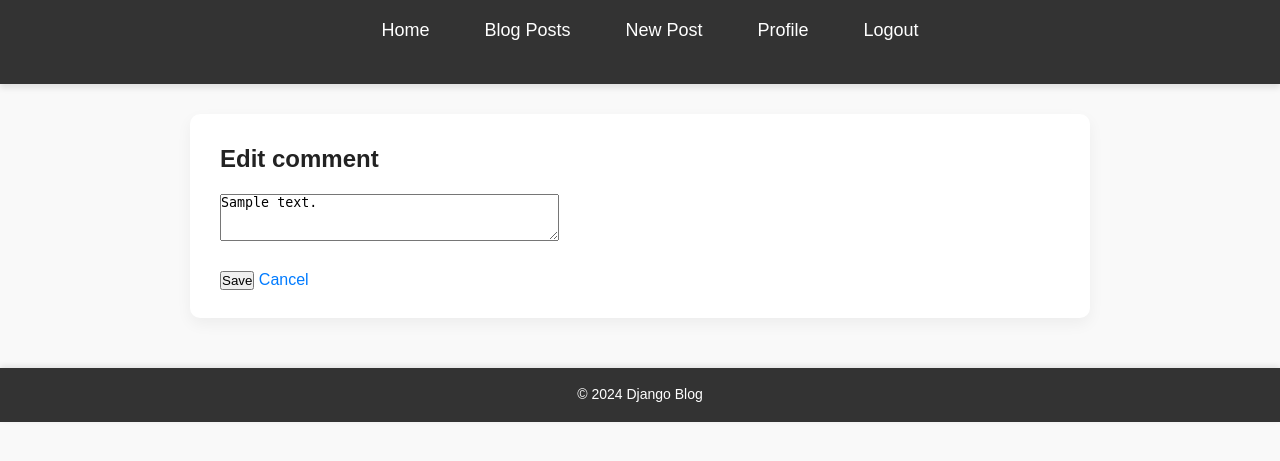
After one commit to Meshack-Mesh/Alx_DjangoLearnLab, a Django app: page /comments/1/edit/ in a window 1280 px wide. The commit adds this page. Shown: the top 461 px of the page. Run offline with Django 5.2, Linux system fonts and the light colour scheme; a user stored in the database is signed in; tables that the repository leaves empty hold one stand-in row (values such as "Sample post").

Commit message:
Adding Comment Functionality to Blog Posts

```diff
--- a/django_blog/blog/forms.py
+++ b/django_blog/blog/forms.py
@@ -1,6 +1,6 @@
 # blog/forms.py
 from django import forms
-from .models import Post
+from .models import Post, Comment
 from django.contrib.auth.forms import UserCreationForm
 from django.contrib.auth.models import User
 from .models import Profile
@@ -40,3 +40,13 @@ class PostForm(forms.ModelForm):
             'title': forms.TextInput(attrs={'placeholder': 'Enter a title', 'class': 'form-control'}),
             'content': forms.Textarea(attrs={'placeholder': 'Write the content here...', 'rows': 10, 'class': 'form-control'}),
         }
+
+class CommentForm(forms.ModelForm):
+    content = forms.CharField(
+        widget=forms.Textarea(attrs={'rows':3, 'placeholder': 'Write your comment...'}),
+        label=''
+    )
+
+    class Meta:
+        model = Comment
+        fields = ['content']
--- a/django_blog/blog/models.py
+++ b/django_blog/blog/models.py
@@ -35,3 +35,21 @@ def create_or_update_user_profile(sender, instance, created, **kwargs):
         Profile.objects.create(user=instance)
     else:
         instance.profile.save()
+class Comment(models.Model):
+    post = models.ForeignKey(Post, on_delete=models.CASCADE, related_name="comments")
+    author = models.ForeignKey(User, on_delete=models.CASCADE, related_name="comments")
+    content = models.TextField()
+    created_at = models.DateTimeField(auto_now_add=True)
+    updated_at = models.DateTimeField(auto_now=True)
+
+    class Meta:
+        ordering = ['created_at']
+
+    def __str__(self):
+        return f"Comment by {self.author.username} on {self.post.title}"
+
+    def get_edit_url(self):
+        return reverse('blog:comment_update', args=[str(self.pk)])
+
+    def get_delete_url(self):
+        return reverse('blog:comment_delete', args=[str(self.pk)])
--- a/django_blog/blog/static/css/styles.css
+++ b/django_blog/blog/static/css/styles.css
@@ -6,40 +6,216 @@
 }
 
 body {
-    font-family: Arial, sans-serif;
+    font-family: 'Arial', sans-serif;
     background-color: #f9f9f9;
     color: #333;
+    line-height: 1.7;
+    font-size: 16px;
 }
 
+/* Header styling */
 header {
     background-color: #333;
-    padding: 10px;
+    padding: 15px 10px;
     text-align: center;
+    box-shadow: 0 4px 6px rgba(0, 0, 0, 0.1);
 }
 
 header nav ul {
     list-style-type: none;
+    display: flex;
+    justify-content: center;
+    gap: 25px;
+    flex-wrap: wrap;
 }
 
 header nav ul li {
     display: inline;
-    margin: 0 15px;
 }
 
 header nav ul li a {
     color: white;
     text-decoration: none;
     font-size: 18px;
+    font-weight: 500;
+    padding: 10px 15px;
+    transition: all 0.3s ease;
+    border-radius: 5px;
 }
 
-.content {
-    margin: 20px;
+header nav ul li a:hover {
+    background-color: #555;
+    color: #fff;
 }
 
+/* Content styling */
+.content {
+    margin: 30px auto;
+    max-width: 900px;
+    padding: 25px 30px;
+    background-color: #fff;
+    border-radius: 10px;
+    box-shadow: 0 6px 15px rgba(0, 0, 0, 0.05);
+}
+
+/* Blog headings */
+.content h1,
+.content h2,
+.content h3 {
+    margin-bottom: 15px;
+    font-weight: 600;
+    color: #222;
+}
+
+.content p {
+    margin-bottom: 15px;
+    line-height: 1.8;
+    color: #555;
+}
+
+.content a {
+    color: #007BFF;
+    text-decoration: none;
+    transition: all 0.3s ease;
+}
+
+.content a:hover {
+    text-decoration: underline;
+}
+
+/* Footer styling */
 footer {
     text-align: center;
     margin-top: 50px;
-    padding: 10px;
+    padding: 15px 10px;
     background-color: #333;
     color: white;
+    box-shadow: 0 -2px 6px rgba(0, 0, 0, 0.1);
+    font-size: 14px;
 }
+
+/* Professional spacing */
+ul, ol {
+    margin-left: 20px;
+    margin-bottom: 15px;
+}
+
+li {
+    margin-bottom: 8px;
+}
+
+/* Optional responsive tweaks */
+@media (max-width: 600px) {
+    header nav ul {
+        flex-direction: column;
+        gap: 10px;
+    }
+
+    header nav ul li a {
+        font-size: 16px;
+        padding: 8px 12px;
+    }
+
+    .content {
+        padding: 20px;
+        margin: 20px;
+    }
+}
+
+/* Blog post list styling */
+.content h1 {
+    margin-bottom: 20px;
+    font-size: 32px;
+    color: #222;
+    border-bottom: 2px solid #007BFF;
+    display: inline-block;
+    padding-bottom: 5px;
+}
+
+/* Links at the top */
+.content a {
+    color: #007BFF;
+    text-decoration: none;
+    margin-right: 10px;
+    font-weight: 500;
+}
+
+.content a:hover {
+    text-decoration: underline;
+}
+
+/* Post items as cards */
+.content ul {
+    list-style-type: none;
+    padding: 0;
+}
+
+.content ul li {
+    background-color: #fff;
+    margin-bottom: 15px;
+    padding: 15px 20px;
+    border-radius: 8px;
+    box-shadow: 0 3px 8px rgba(0,0,0,0.05);
+    display: flex;
+    justify-content: space-between;
+    align-items: center;
+    transition: transform 0.2s ease, box-shadow 0.2s ease;
+}
+
+.content ul li:hover {
+    transform: translateY(-3px);
+    box-shadow: 0 6px 15px rgba(0,0,0,0.1);
+}
+
+/* Post title link */
+.content ul li a:first-child {
+    font-size: 18px;
+    font-weight: 600;
+}
+
+/* Action links (Edit / Delete) */
+.content ul li .actions a {
+    margin-left: 10px;
+    font-size: 14px;
+    color: #555;
+    padding: 5px 10px;
+    border-radius: 5px;
+    background-color: #f1f1f1;
+    transition: background-color 0.3s ease, color 0.3s ease;
+}
+
+.content ul li .actions a:hover {
+    background-color: #007BFF;
+    color: white;
+}
+
+/* Create new post links at top */
+.content .create-links {
+    margin-bottom: 20px;
+}
+
+.content .create-links a {
+    font-weight: 500;
+    padding: 7px 12px;
+    border-radius: 5px;
+    background-color: #007BFF;
+    color: white;
+    margin-right: 10px;
+    transition: background-color 0.3s ease;
+}
+
+.content .create-links a:hover {
+    background-color: #0056b3;
+}
+
+/* Responsive tweaks */
+@media (max-width: 600px) {
+    .content ul li {
+        flex-direction: column;
+        align-items: flex-start;
+    }
+
+    .content ul li .actions {
+        margin-top: 10px;
+    }
+}
--- a/django_blog/blog/templates/blog/base.html
+++ b/django_blog/blog/templates/blog/base.html
@@ -1,21 +1,34 @@
 <!DOCTYPE html>
 <html lang="en">
 <head>
+    {% load static %}
     <meta charset="UTF-8">
     <meta name="viewport" content="width=device-width, initial-scale=1.0">
     <title>{% block title %}Django Blog{% endblock %}</title>
     <link rel="stylesheet" href="{% static 'css/styles.css' %}">
+
+
 </head>
 <body>
     <header>
-        <nav>
-            <ul>
-                <li><a href="{% url 'home' %}">Home</a></li>
-                <li><a href="{% url 'posts' %}">Blog Posts</a></li>
-                <li><a href="{% url 'login' %}">Login</a></li>
-                <li><a href="{% url 'register' %}">Register</a></li>
-            </ul>
-        </nav>
+       <nav>
+    <ul>
+        <li><a href="{% url 'blog:post_list' %}">Home</a></li>
+
+        <li><a href="{% url 'blog:post_list' %}">Blog Posts</a></li>
+
+
+        {% if user.is_authenticated %}
+            <li><a href="{% url 'blog:post_create' %}">New Post</a></li>
+            <li><a href="{% url 'blog:profile' %}">Profile</a></li>
+            <li><a href="{% url 'blog:logout' %}">Logout</a></li>
+        {% else %}
+            <li><a href="{% url 'blog:login' %}">Login</a></li>
+            <li><a href="{% url 'blog:register' %}">Register</a></li>
+        {% endif %}
+    </ul>
+</nav>
+
     </header>
 
     <div class="content">
--- /dev/null
+++ b/django_blog/blog/templates/blog/comment_form.html
@@ -0,0 +1,10 @@
+{% extends "blog/base.html" %}
+{% block content %}
+  <h2>Edit comment</h2>
+  <form method="post">
+    {% csrf_token %}
+    {{ form.as_p }}
+    <button type="submit">Save</button>
+    <a href="{{ object.post.get_absolute_url }}">Cancel</a>
+  </form>
+{% endblock %}
--- a/django_blog/blog/urls.py
+++ b/django_blog/blog/urls.py
@@ -30,4 +30,9 @@ urlpatterns = [
     path("post/<int:pk>/", PostDetailView.as_view(), name="post_detail_alt"),
     path("post/<int:pk>/update/", PostUpdateView.as_view(), name="post_update_alt"),
     path("post/<int:pk>/delete/", PostDeleteView.as_view(), name="post_delete_alt"),
+
+     #Comment actions
+    path('posts/<int:post_pk>/comments/new/', views.comment_create, name='comment_create'),
+    path('comments/<int:pk>/edit/', views.CommentUpdateView.as_view(), name='comment_update'),
+    path('comments/<int:pk>/delete/', views.CommentDeleteView.as_view(), name='comment_delete'),
 ]
--- a/django_blog/blog/views.py
+++ b/django_blog/blog/views.py
@@ -1,4 +1,3 @@
-# blog/views.py
 from django.shortcuts import render, redirect
 from django.contrib.auth import login
 from django.contrib.auth.decorators import login_required
@@ -7,8 +6,9 @@ from django.shortcuts import get_object_or_404
 from django.views.generic import ListView, DetailView, CreateView, UpdateView, DeleteView
 from django.contrib.auth.mixins import LoginRequiredMixin, UserPassesTestMixin
 from django.urls import reverse_lazy
-from .models import Post
-from .forms import PostForm
+from .models import Post, Comment
+from .forms import PostForm, CommentForm
+
 
 class PostListView(ListView):
     model = Post
@@ -20,6 +20,12 @@ class PostDetailView(DetailView):
     model = Post
     template_name = 'blog/post_detail.html'
     context_object_name = 'post'
+
+    def get_context_data(self, **kwargs):
+        ctx = super().get_context_data(**kwargs)
+        ctx['comment_form'] = CommentForm()
+        ctx['comments'] = self.object.comments.select_related('author').all()
+        return ctx
 
 class PostCreateView(LoginRequiredMixin, CreateView):
     model = Post
@@ -86,6 +92,42 @@ def profile_view(request):
 
     return render(request, "blog/profile.html", {"u_form": u_form, "p_form": p_form})
 
+@login_required
+def comment_create(request, post_pk):
+    post = get_object_or_404(Post, pk=post_pk)
+    if request.method == "POST":
+        form = CommentForm(request.POST)
+        if form.is_valid():
+            comment = form.save(commit=False)
+            comment.post = post
+            comment.author = request.user
+            comment.save()
+            return redirect(post.get_absolute_url() + "#comment-{}".format(comment.pk))
+    return redirect(post.get_absolute_url())
+
+class CommentUpdateView(LoginRequiredMixin, UserPassesTestMixin, UpdateView):
+    model = Comment
+    form_class = CommentForm
+    template_name = 'blog/comment_form.html'
+
+    def test_func(self):
+        comment = self.get_object()
+        return comment.author == self.request.user
+
+    def get_success_url(self):
+        return self.object.post.get_absolute_url() + "#comment-{}".format(self.object.pk)
+
+class CommentDeleteView(LoginRequiredMixin, UserPassesTestMixin, DeleteView):
+    model = Comment
+    template_name = 'blog/comment_confirm_delete.html'
+
+    def test_func(self):
+        comment = self.get_object()
+        return comment.author == self.request.user
+
+    def get_success_url(self):
+        return self.object.post.get_absolute_url()
+
 
 class PostListView(ListView):
     model = Post
```
Also changed, not shown: django_blog/blog/templates/blog/comment_confirm_delete.html (added, +11 -0 lines), django_blog/blog/templates/blog/post_Detail.html (+46 -11 lines), django_blog/blog/templates/blog/post_list.html (+7 -2 lines), django_blog/README.md, django_blog/blog/migrations/0004_comment.py (added).
